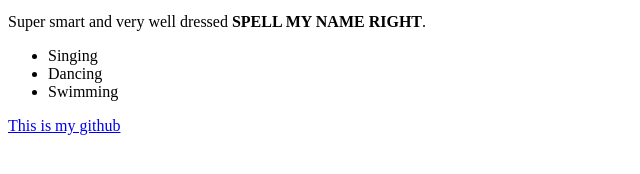
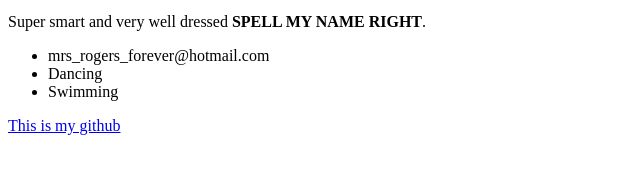
Before and after one commit to 99izzy/first-day-demo, a plain HTML site: page index.html in a window 1280 px wide. Shown: the part 400-574 px from the top of the page, without its empty margins (0-640 px from the left). Drawn offline with Linux system fonts and the light colour scheme.

Commit message:
add email address

```diff
--- a/index.html
+++ b/index.html
@@ -23,7 +23,7 @@
 
        <!-- Unordered list -->
        <ul>
-        <li>Singing</li>
+        <li>mrs_rogers_forever@hotmail.com</li>
         <li>Dancing</li>
         <li>Swimming</li>
       </ul>
```
